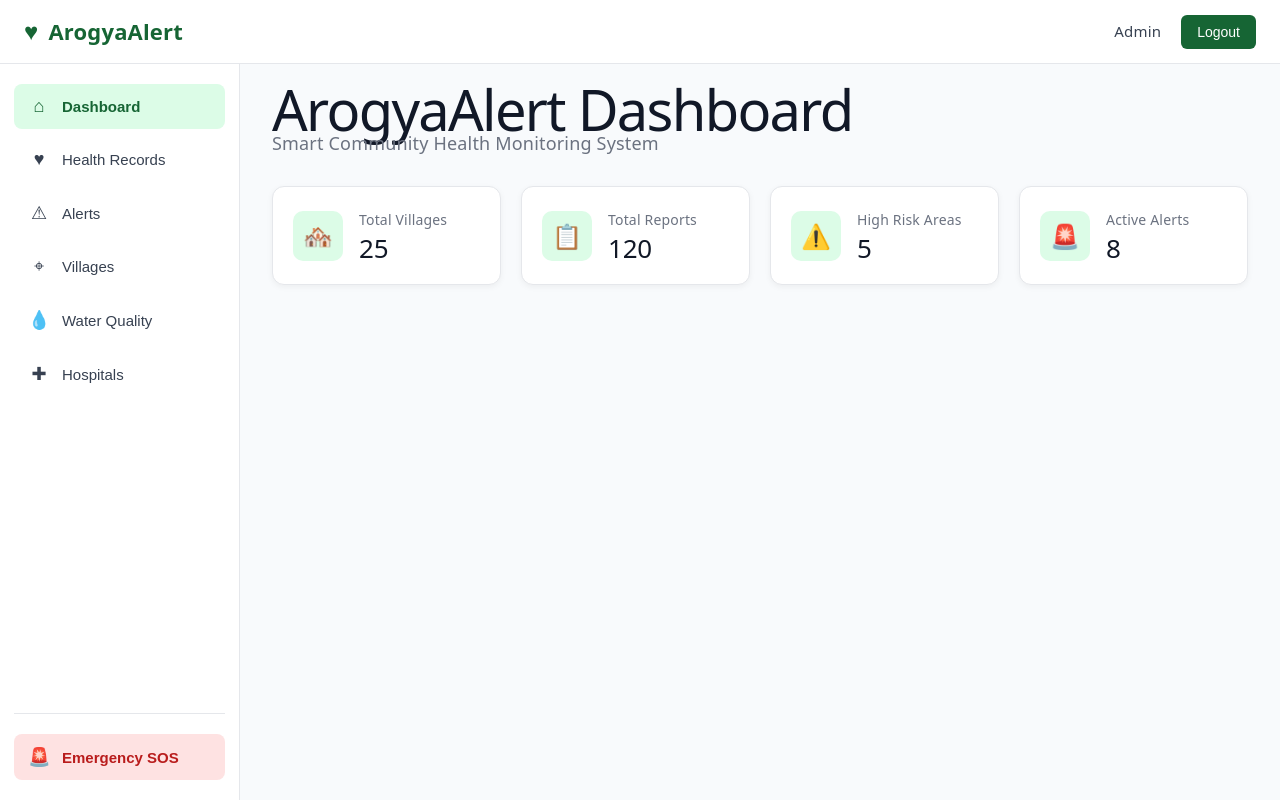
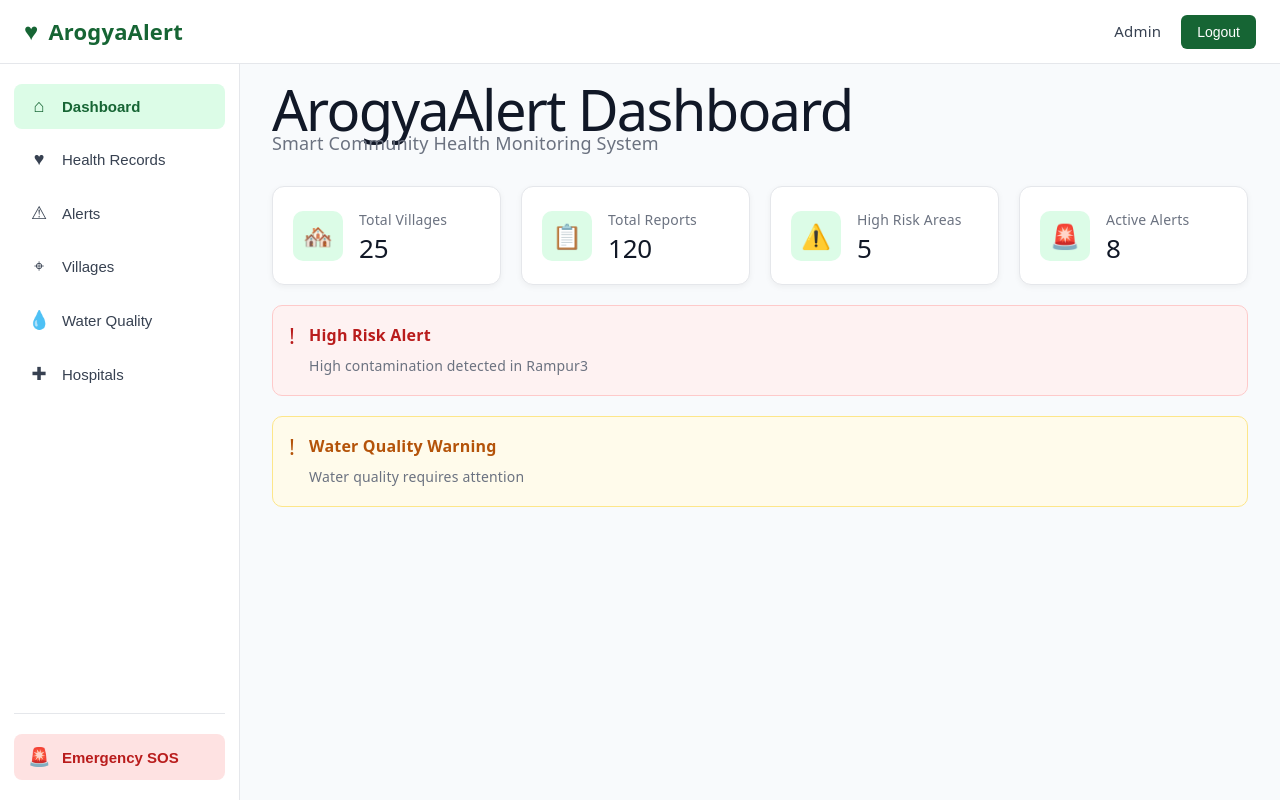
Before and after one commit to Vikashkumar920/Smart-Community-Health-Monitoring-System, a React (Vite) app in the folder frontend/: page / in a window 1280 px wide. Built offline with nearby package versions, Linux system fonts and the light colour scheme.

Commit message:
Add dashboard alert component

```diff
--- a/frontend/src/App.jsx
+++ b/frontend/src/App.jsx
@@ -1,6 +1,7 @@
 import Navbar from './components/Navbar/Navbar'
 import Sidebar from './components/Sidebar/Sidebar'
 import Card from './components/Cards/Card'
+import AlertBox from './components/AlertBox/AlertBox'
 
 function App() {
   return (
@@ -39,6 +40,18 @@ function App() {
               icon="🚨"
             />
           </div>
+
+          <AlertBox
+            type="high"
+            title="High Risk Alert"
+            message="High contamination detected in Rampur3"
+          />
+
+          <AlertBox
+            type="medium"
+            title="Water Quality Warning"
+            message="Water quality requires attention"
+          />
         </main>
       </div>
     </>
--- /dev/null
+++ b/frontend/src/components/AlertBox/AlertBox.css
@@ -0,0 +1,41 @@
+.alert-box {
+  display: flex;
+  align-items: flex-start;
+  gap: 14px;
+  padding: 16px;
+  border-radius: 10px;
+  margin-top: 20px;
+  border: 1px solid;
+}
+
+.alert-box.high {
+  background: #fef2f2;
+  border-color: #fecaca;
+  color: #b91c1c;
+}
+
+.alert-box.medium {
+  background: #fffbeb;
+  border-color: #fde68a;
+  color: #b45309;
+}
+
+.alert-box.low {
+  background: #f0fdf4;
+  border-color: #bbf7d0;
+  color: #15803d;
+}
+
+.alert-icon {
+  font-size: 22px;
+}
+
+.alert-content h3 {
+  margin: 0 0 5px;
+  font-size: 16px;
+}
+
+.alert-content p {
+  margin: 0;
+  font-size: 14px;
+}
--- /dev/null
+++ b/frontend/src/components/AlertBox/AlertBox.jsx
@@ -0,0 +1,18 @@
+import './AlertBox.css'
+
+function AlertBox({ type, title, message }) {
+  return (
+    <div className={`alert-box ${type}`}>
+      <div className="alert-icon">
+        {type === 'high' ? '!' : type === 'medium' ? '!' : '✓'}
+      </div>
+
+      <div className="alert-content">
+        <h3>{title}</h3>
+        <p>{message}</p>
+      </div>
+    </div>
+  )
+}
+
+export default AlertBox
```
